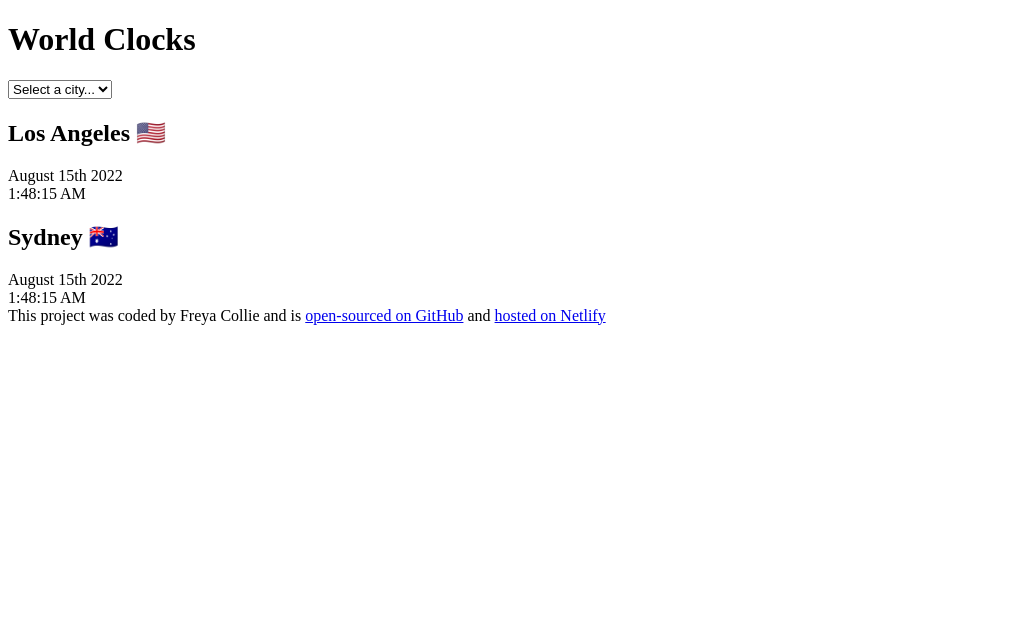
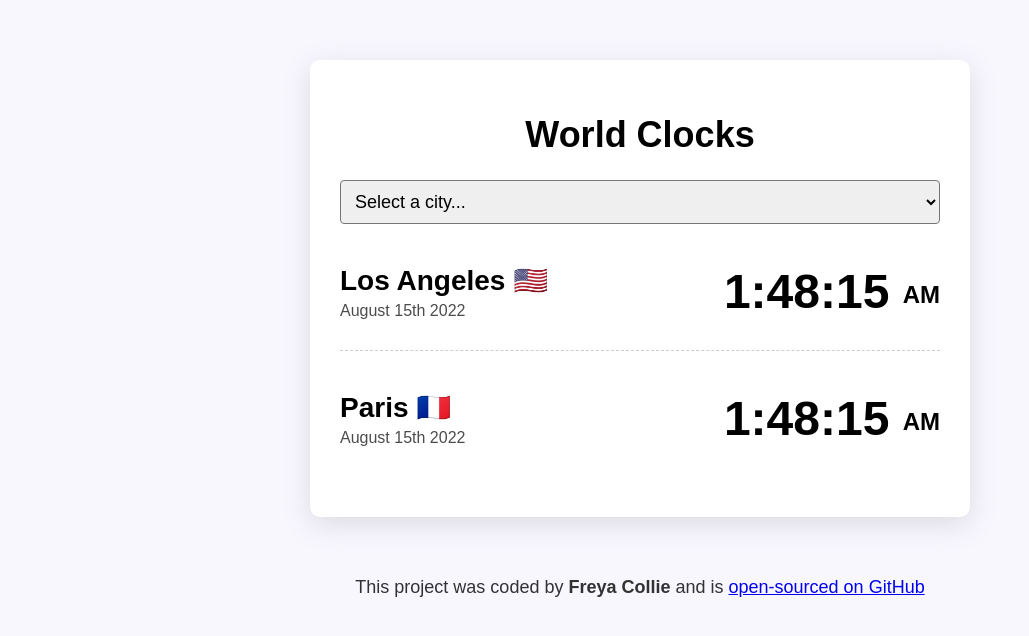
Before and after one commit to Amel-coder-dot/World-Clock-Project, a plain HTML site: page index.html in a window 1280 px wide. Shown: the whole page, without its empty margins (0-1029 px from the left). Drawn offline with Linux system fonts and the light colour scheme.

Commit message:
Styled the project with CSS

```diff
--- a/index.html
+++ b/index.html
@@ -20,28 +20,28 @@
         </select>
 
         <div class="city">
+            <div>
             <h2>Los Angeles 🇺🇸</h2>
             <div class="date">August 15th 2022</div>
-        <div class="time">1:48:15 AM</div>
+            </div>
+            <div class="time">1:48:15 <small>AM</small></div>
+        </div>
+          <div class="city">
+            <div>
+            <h2>Paris 🇫🇷</h2>
+            <div class="date">August 15th 2022</div>
+            </div>
+            <div class="time">1:48:15 <small>AM</small></div>
         </div>
       </div>
-    <div class="city">
-      <h2>Sydney 🇦🇺</h2>
-      <div class="date">August 15th 2022</div>
-      <div class="time">1:48:15 AM</div>
-    </div>
+    </body>
     <footer>
-      This project was coded by Freya Collie and is
+      This project was coded by <strong>Freya Collie</strong> and is
       <a
         href="https://github.com/Amel-coder-dot/World-Clock-Project"
         target="_blank"
       >
-        open-sourced on GitHub</a
-      >
-      and
-      <a href="https://world-clock-project12.netlify.app/" target="_blank">
-        hosted on Netlify</a
-      >
+        open-sourced on GitHub</a>
     </footer>
     <script src="src/index.js"></script>
   </body>
--- a/src/style.css
+++ b/src/style.css
@@ -0,0 +1,65 @@
+body {
+  background-color: #f9f7fe;
+  font-family: sans-serif;
+}
+
+h1 {
+  text-align: center;
+  font-family: sans-serif;
+  font-size: 36px;
+}
+
+h2 {
+  margin: 0 0 5px;
+  font-size: 28px;
+}
+
+select {
+  display: block;
+  width: 100%;
+  font-size: 18px;
+  border-radius: 4px;
+  padding: 10px;
+}
+
+.container {
+  max-width: 600px;
+  margin: 60px auto;
+  background: white;
+  padding: 30px;
+  box-shadow: 0px 7px 29px 0px rgba(100, 100, 111, 0.2);
+  border-radius: 10px;
+}
+
+.city {
+  display: flex;
+  margin: 10px 0;
+  justify-content: space-between;
+  padding: 30px 0;
+  border-bottom: 1px dashed rgba(0, 0, 0, 0.2);
+}
+
+.city:last-child {
+  border: none;
+}
+
+.date {
+  opacity: 0.7;
+}
+
+.time {
+  font-size: 48px;
+  font-weight: bold;
+}
+
+.time small {
+  font-size: 24px;
+  vertical-align: middle;
+  line-height: 36px;
+}
+
+footer {
+  text-align: center;
+  font-size: 18px;
+  color: rgba(0, 0, 0, 0.8);
+}
```
Lines whose indentation alone changed are shown as unchanged.
